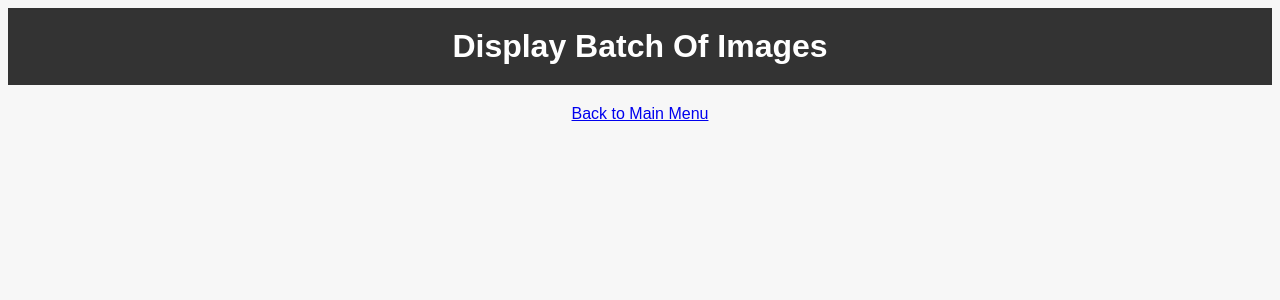
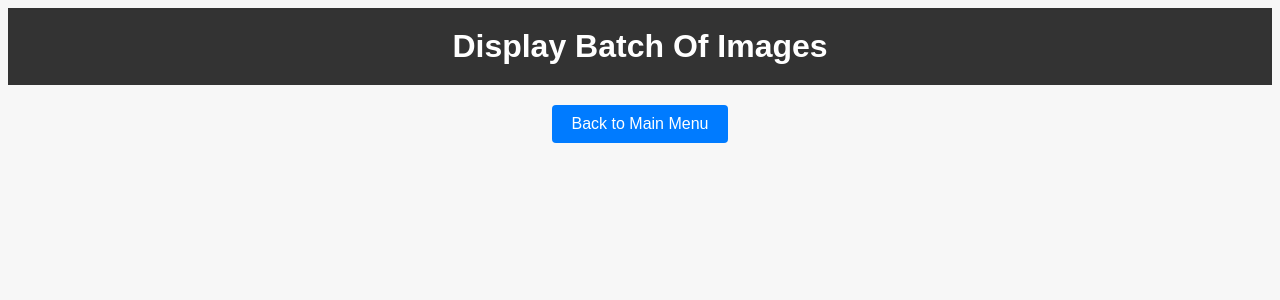
Before and after one commit to abdallah1097/TrOCR_Project, a Django app: template Deep_Learning_App/templates/show_image_preprocessing.html in a window 1280 px wide. Shown: the top 300 px of the page. Run offline with Django 4.2, Linux system fonts and the light colour scheme; the template is opened without the code that fills it, so the values that code supplies are empty.

Commit message:
Adding fancy looking button

```diff
--- a/Deep_Learning_App/templates/show_image_preprocessing.html
+++ b/Deep_Learning_App/templates/show_image_preprocessing.html
@@ -46,6 +46,22 @@
             font-weight: bold;
             margin-top: 10px;
         }
+        .button {
+            text-align: center;
+            margin-top: 20px;
+        }
+
+        .button-link {
+            display: inline-block;
+            padding: 10px 20px; /* Adjust padding to your liking */
+            background-color: #007bff; /* Change to your desired button color */
+            color: #fff; /* Text color */
+            text-decoration: none;
+            border-radius: 4px;
+            border: none;
+            cursor: pointer;
+            transition: background-color 0.3s ease;
+        }
         .button-link:hover {
             background-color: #0056b3; /* Change to the hover color you prefer */
         }
```
